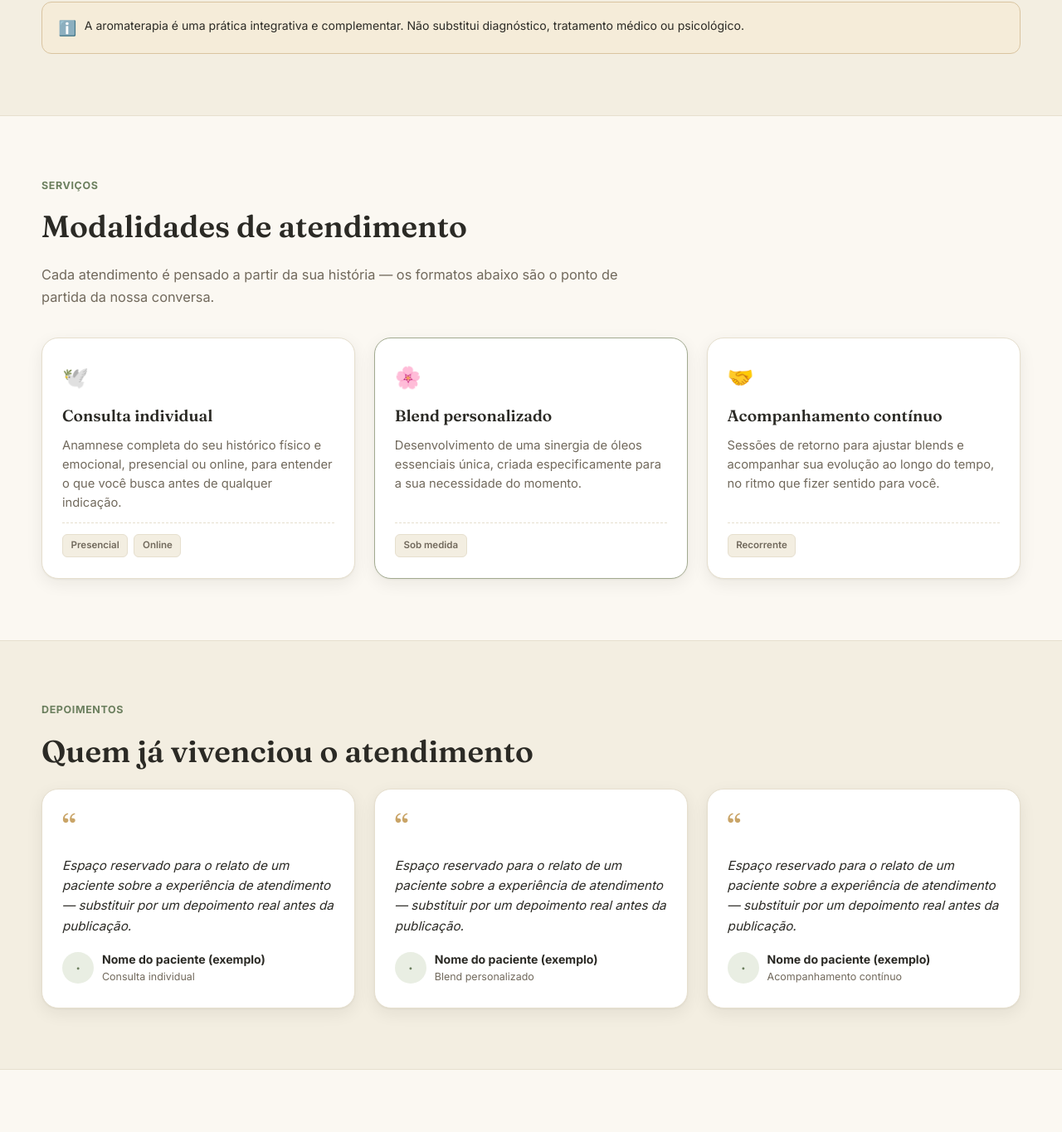
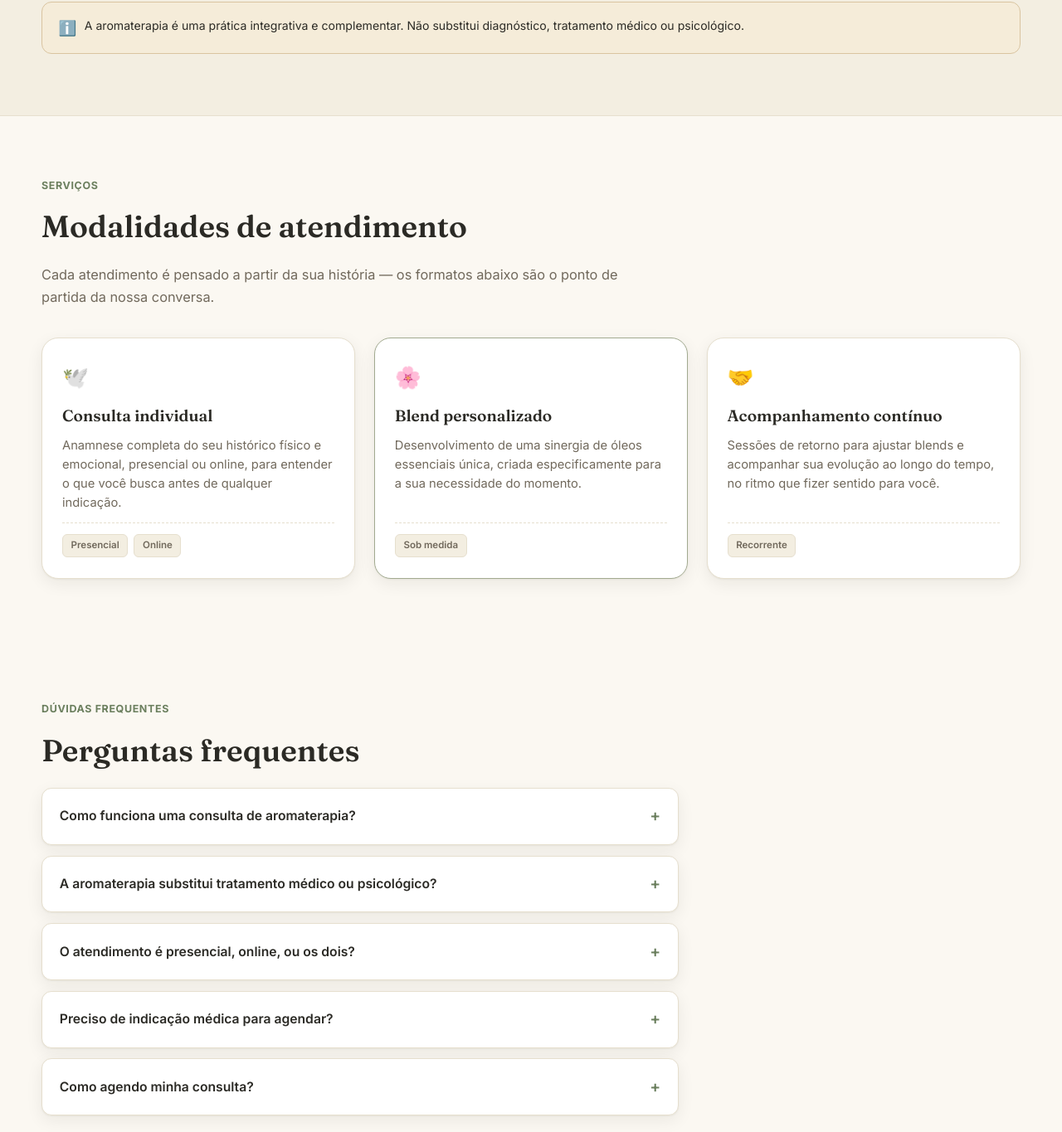
Before and after one commit to deboraareis/aromaterapia, a Python web app: template aromoterapia-master/templates/index.html in a window 1280 px wide. Shown: the part 1640-3005 px from the top of the page at 83% size. Run offline with Jinja, Linux system fonts and the light colour scheme; the template is opened without the code that fills it, so the values that code supplies are empty.

Commit message:
Remoção da seção de depoimentos

```diff
--- a/aromoterapia-master/static/css/estilos.css
+++ b/aromoterapia-master/static/css/estilos.css
@@ -278,27 +278,7 @@ ul { list-style: none; padding: 0; }
   border-radius: 6px; padding: .2rem .6rem;
 }
 
-/* ---- 9. Depoimentos ------------------------------------------------------------ */
-.grade-depoimentos {
-  display: grid; gap: clamp(1rem, 2.5vw, 1.4rem);
-  grid-template-columns: repeat(auto-fill, minmax(min(100%, 280px), 1fr));
-}
-.card-depoimento {
-  background: var(--surface); border: 1px solid var(--border);
-  border-radius: var(--radius); padding: 1.6rem 1.5rem; box-shadow: var(--shadow);
-  display: flex; flex-direction: column; gap: 1rem;
-}
-.card-depoimento__aspas { font-family: var(--font-serif); font-size: 2.4rem; color: var(--gold); line-height: 1; }
-.card-depoimento p.card-depoimento__texto { color: var(--text); font-size: .95rem; font-style: italic; line-height: 1.6; }
-.card-depoimento__autor { display: flex; align-items: center; gap: .6rem; margin-top: auto; }
-.card-depoimento__inicial {
-  width: 2.4rem; height: 2.4rem; border-radius: 50%; background: var(--accent-soft);
-  color: var(--accent); font-weight: 700; display: grid; place-items: center; flex: none; font-family: var(--font-serif);
-}
-.card-depoimento__nome { font-weight: 700; font-size: .88rem; color: var(--text); }
-.card-depoimento__detalhe { font-size: .78rem; color: var(--muted); }
-
-/* ---- 10. FAQ -------------------------------------------------------------------- */
+/* ---- 9. FAQ -------------------------------------------------------------------- */
 .faq__lista { display: flex; flex-direction: column; gap: .8rem; max-width: 48rem; }
 .faq__item {
   background: var(--surface); border: 1px solid var(--border);
--- a/aromoterapia-master/templates/index.html
+++ b/aromoterapia-master/templates/index.html
@@ -151,55 +151,6 @@
   </div>
 </section>
 
-<!-- =========================== DEPOIMENTOS ============================== -->
-<section class="secao secao--alt" id="depoimentos">
-  <div class="secao__interno">
-    <p class="secao__rotulo">Depoimentos</p>
-    <h2 class="secao__titulo">Quem já vivenciou o atendimento</h2>
-
-    <!--
-      ATENÇÃO: os três cartões abaixo são EXEMPLOS DE LAYOUT, não depoimentos reais.
-      Substituir pelo texto e nome verdadeiros de pacientes, com autorização deles,
-      antes de publicar o site. Ver checklist de lançamento na proposta.
-    -->
-    <div class="grade-depoimentos">
-      <article class="card-depoimento">
-        <span class="card-depoimento__aspas" aria-hidden="true">“</span>
-        <p class="card-depoimento__texto">Espaço reservado para o relato de um paciente sobre a experiência de atendimento — substituir por um depoimento real antes da publicação.</p>
-        <div class="card-depoimento__autor">
-          <span class="card-depoimento__inicial">·</span>
-          <div>
-            <p class="card-depoimento__nome">Nome do paciente (exemplo)</p>
-            <p class="card-depoimento__detalhe">Consulta individual</p>
-          </div>
-        </div>
-      </article>
-      <article class="card-depoimento">
-        <span class="card-depoimento__aspas" aria-hidden="true">“</span>
-        <p class="card-depoimento__texto">Espaço reservado para o relato de um paciente sobre a experiência de atendimento — substituir por um depoimento real antes da publicação.</p>
-        <div class="card-depoimento__autor">
-          <span class="card-depoimento__inicial">·</span>
-          <div>
-            <p class="card-depoimento__nome">Nome do paciente (exemplo)</p>
-            <p class="card-depoimento__detalhe">Blend personalizado</p>
-          </div>
-        </div>
-      </article>
-      <article class="card-depoimento">
-        <span class="card-depoimento__aspas" aria-hidden="true">“</span>
-        <p class="card-depoimento__texto">Espaço reservado para o relato de um paciente sobre a experiência de atendimento — substituir por um depoimento real antes da publicação.</p>
-        <div class="card-depoimento__autor">
-          <span class="card-depoimento__inicial">·</span>
-          <div>
-            <p class="card-depoimento__nome">Nome do paciente (exemplo)</p>
-            <p class="card-depoimento__detalhe">Acompanhamento contínuo</p>
-          </div>
-        </div>
-      </article>
-    </div>
-  </div>
-</section>
-
 <!-- =============================== FAQ =================================== -->
 <section class="secao" id="faq">
   <div class="secao__interno">
--- a/aromoterapia-master/templates/partials/header.html
+++ b/aromoterapia-master/templates/partials/header.html
@@ -12,7 +12,6 @@
       <a href="{{ base }}/index.html#sobre">Sobre</a>
       <a href="{{ base }}/index.html#aromaterapia">Aromaterapia</a>
       <a href="{{ base }}/index.html#servicos">Serviços</a>
-      <a href="{{ base }}/index.html#depoimentos">Depoimentos</a>
       <a href="{{ base }}/index.html#faq">FAQ</a>
       <a href="{{ base }}/blog/index.html">Blog</a>
     </nav>
@@ -33,7 +32,6 @@
     <a href="{{ base }}/index.html#sobre">Sobre</a>
     <a href="{{ base }}/index.html#aromaterapia">Aromaterapia</a>
     <a href="{{ base }}/index.html#servicos">Serviços</a>
-    <a href="{{ base }}/index.html#depoimentos">Depoimentos</a>
     <a href="{{ base }}/index.html#faq">FAQ</a>
     <a href="{{ base }}/blog/index.html">Blog</a>
     <a href="{{ base }}/index.html#contato">Contato</a>
```
